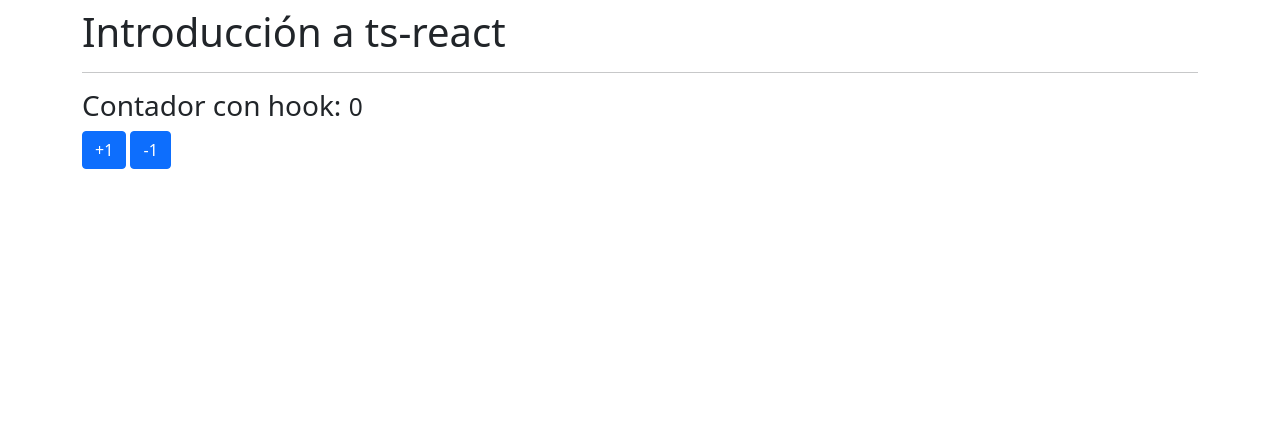
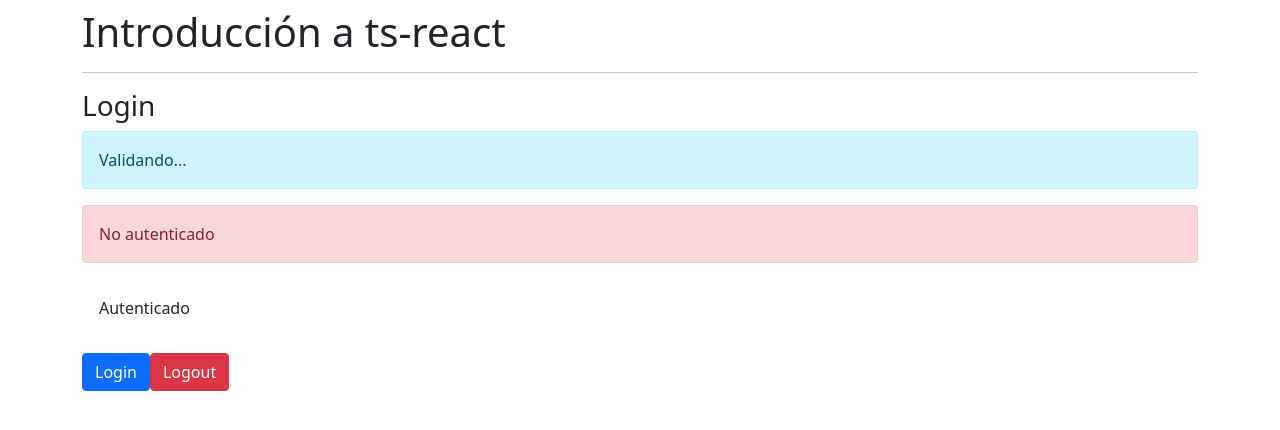
Before and after one commit to DaniDotExe/react-native, a React (Create React App) app in the folder 01-ts-react/: page / in a window 1280 px wide. Shown: the top 430 px of the page. Built offline with nearby package versions, Linux system fonts and the light colour scheme.

Commit message:
Clase 16

```diff
--- a/01-ts-react/src/App.tsx
+++ b/01-ts-react/src/App.tsx
@@ -3,8 +3,8 @@
 //import { ObjetosLiterales } from './typescript/ObjetosLiterales';
 //import { Funciones } from './typescript/Funciones';
 //import { Contador } from "./components/Contador";
-
-import { ContadorConHook } from "./components/ContadorConHook";
+//import { ContadorConHook } from "./components/ContadorConHook";
+import { Login } from "./components/Login";
 
 
 const App = () => {
@@ -16,7 +16,8 @@
       {/*<ObjetosLiterales /> */}
       {/*<Funciones />*/}
       {/*<Contador />*/}
-      <ContadorConHook />
+      {/*<ContadorConHook />*/}
+      <Login />
     </div>
   )
 }
--- /dev/null
+++ b/01-ts-react/src/components/Login.tsx
@@ -0,0 +1,31 @@
+export const Login = () => {
+  return (
+    <>
+        <h3>Login</h3>
+
+        <div className = "alert alert-info">
+            Validando...
+        </div>
+
+        <div className = "alert alert-danger">
+            No autenticado
+        </div>
+
+        <div className = "alert alert-succes">
+            Autenticado
+        </div>
+
+        <button
+            className="btn btn-primary"
+        >
+            Login
+        </button>
+
+        <button
+            className="btn btn-danger"
+        >
+            Logout
+        </button>
+    </>
+  )
+}
```
